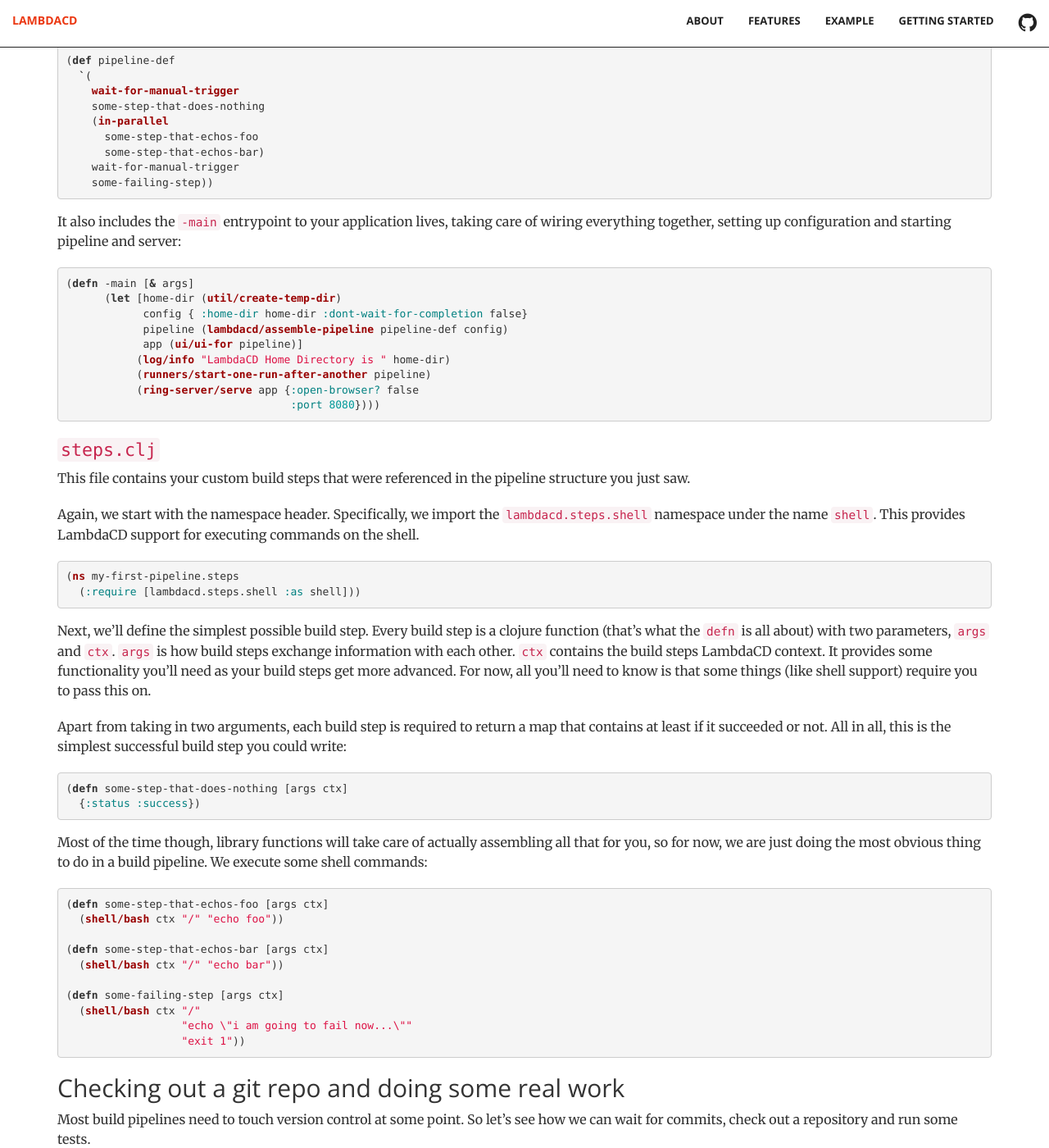
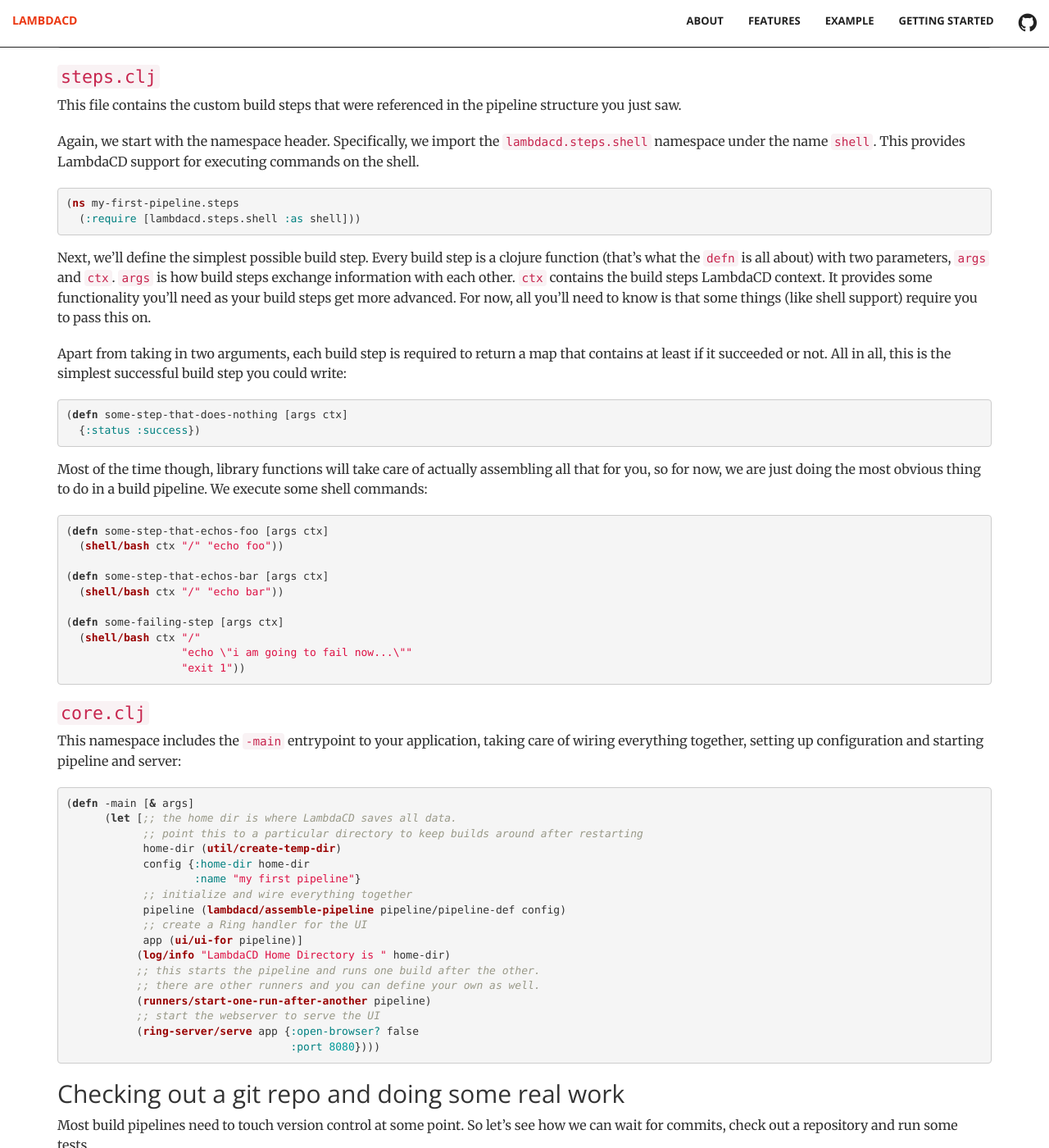
Before and after one commit to flosell/lambdacd, a Jekyll site: the page built from getting-started.md, in a window 1280 px wide and 1400 px high, scrolled down 1918 px. Shown: the whole window at 82% size. Built offline with Jekyll 4.4.1, drawn with Linux system fonts in a browser that asks for light colours; some of the changed text lies outside the part shown.

Commit message:
update getting started to most recent version of template

```diff
--- a/getting-started.md
+++ b/getting-started.md
@@ -51,6 +51,7 @@ $ tree
   ├── project.clj
   └── src
       └── my_first_pipeline
+          ├── core.clj
           ├── pipeline.clj
           └── steps.clj
 {% endhighlight %}
@@ -75,53 +76,26 @@ Like any other clojure code file, it starts with the namespace declaration and i
 {% highlight clojure %}
 (ns my-first-pipeline.pipeline
   (:use [lambdacd.steps.control-flow]
-        [lambdacd.steps.manualtrigger]
         [my-first-pipeline.steps])
-  (:require
-        [ring.server.standalone :as ring-server]
-        [lambdacd.ui.ui-server :as ui]
-        [lambdacd.runners :as runners]
-        [lambdacd.util :as util]
-        [lambdacd.core :as lambdacd]
-        [clojure.tools.logging :as log])
-  (:gen-class))
+  (:require [lambdacd.steps.manualtrigger :as manualtrigger]))
 {% endhighlight %}
 
 More importantly, we define a constant `pipeline-def` which holds your pipelines structure:
 {% highlight clojure %}
-
 (def pipeline-def
   `(
-    wait-for-manual-trigger
+    manualtrigger/wait-for-manual-trigger
     some-step-that-does-nothing
     (in-parallel
       some-step-that-echos-foo
       some-step-that-echos-bar)
-    wait-for-manual-trigger
+    manualtrigger/wait-for-manual-trigger
     some-failing-step))
 {% endhighlight %}
 
-
-It also includes the `-main` entrypoint to your application lives, taking care of wiring everything together,
-setting up configuration and starting pipeline and server:
-
-{% highlight clojure %}
-(defn -main [& args]
-      (let [home-dir (util/create-temp-dir)
-            config { :home-dir home-dir :dont-wait-for-completion false}
-            pipeline (lambdacd/assemble-pipeline pipeline-def config)
-            app (ui/ui-for pipeline)]
-           (log/info "LambdaCD Home Directory is " home-dir)
-           (runners/start-one-run-after-another pipeline)
-           (ring-server/serve app {:open-browser? false
-                                   :port 8080})))
-{% endhighlight %}
-
-
-
 ### `steps.clj`
 
-This file contains your custom build steps that were referenced in the pipeline structure you just saw.
+This file contains the custom build steps that were referenced in the pipeline structure you just saw.
 
 Again, we start with the namespace header. Specifically, we import the `lambdacd.steps.shell` namespace under the name
 `shell`. This provides LambdaCD support for executing commands on the shell.
@@ -159,6 +133,33 @@ just doing the most obvious thing to do in a build pipeline. We execute some she
                   "echo \"i am going to fail now...\""
                   "exit 1"))
 {% endhighlight %}
+
+
+### `core.clj`
+
+This namespace includes the `-main` entrypoint to your application, taking care of wiring everything together,
+setting up configuration and starting pipeline and server:
+
+{% highlight clojure %}
+(defn -main [& args]
+      (let [;; the home dir is where LambdaCD saves all data.
+            ;; point this to a particular directory to keep builds around after restarting
+            home-dir (util/create-temp-dir)
+            config {:home-dir home-dir
+                    :name "my first pipeline"}
+            ;; initialize and wire everything together
+            pipeline (lambdacd/assemble-pipeline pipeline/pipeline-def config)
+            ;; create a Ring handler for the UI
+            app (ui/ui-for pipeline)]
+           (log/info "LambdaCD Home Directory is " home-dir)
+           ;; this starts the pipeline and runs one build after the other.
+           ;; there are other runners and you can define your own as well.
+           (runners/start-one-run-after-another pipeline)
+           ;; start the webserver to serve the UI
+           (ring-server/serve app {:open-browser? false
+                                   :port 8080})))
+{% endhighlight %}
+
 
 
 ## Checking out a git repo and doing some real work
```
Also changed, not shown: img/getting-started/initial-pipeline.png.
